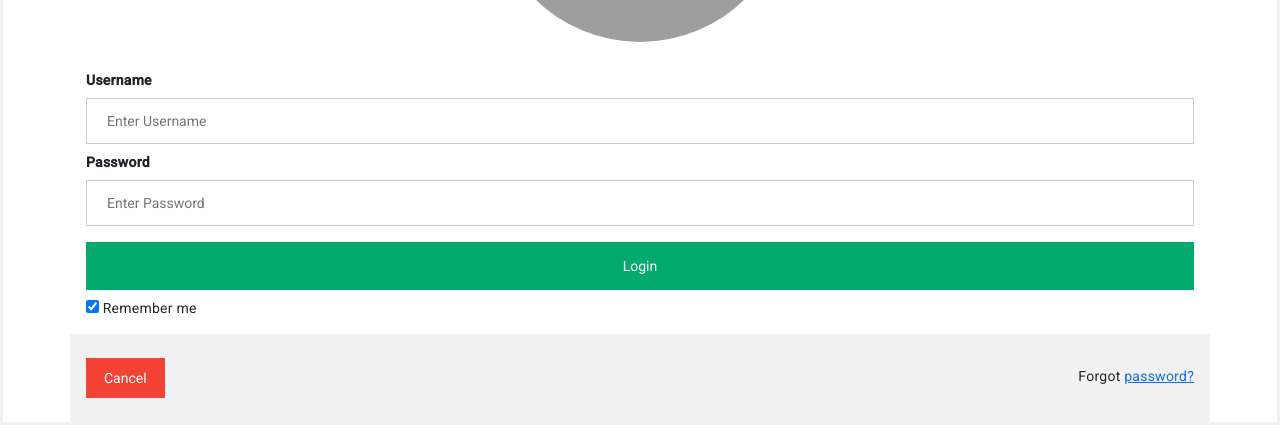
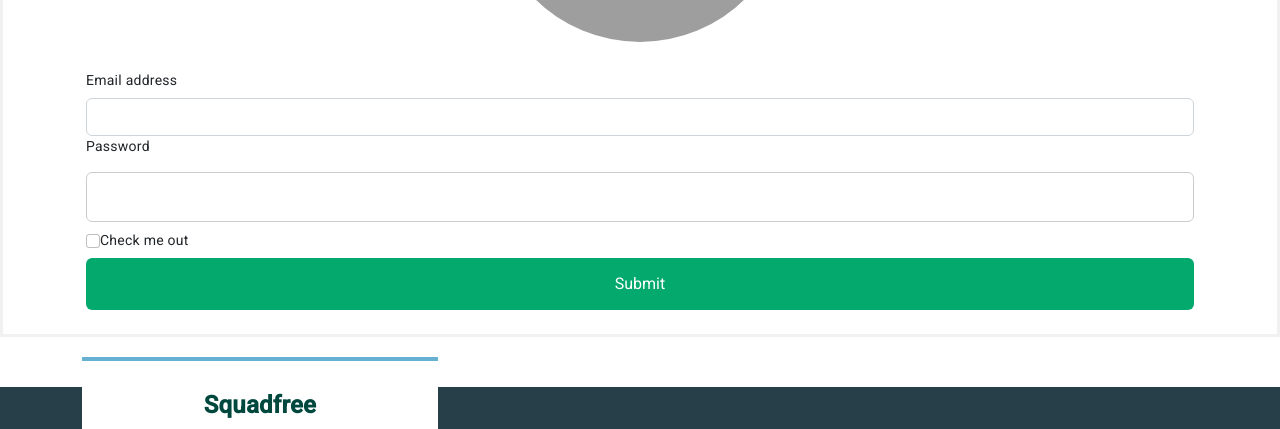
Before and after one commit to anhvt21134/lamangular, an Angular app: page /login in a window 1280 px wide. Shown: the part 371-800 px from the top of the page. Built offline with nearby package versions, Linux system fonts and the light colour scheme; grey boxes are pictures that could not be loaded.

Commit message:
cap_nhat_lai_login

```diff
--- a/src/app/pages/login/login.component.html
+++ b/src/app/pages/login/login.component.html
@@ -1,24 +1,19 @@
-<form action="action_page.php" method="post">
+<form class="form form-login" (ngSubmit)="onSubmit()">
     <div class="imgcontainer">
         <img src="https://tse1.mm.bing.net/th?id=OIP.SoOuxtPK4yNwRsScmAYGWgHaHa&pid=Api&rs=1&c=1&qlt=95&w=121&h=121"
             alt="Avatar" class="avatar">
     </div>
 
     <div class="container">
-        <label for="uname"><b>Username</b></label>
-        <input type="text" placeholder="Enter Username" name="uname" required>
+        <label for="username" class="form-label">Email address</label>
+        <input type="email" class="form-control" aria-describedby="emailHelp" id="username" name="username"
+            [(ngModel)]="credentials.username" required />
 
-        <label for="psw"><b>Password</b></label>
-        <input type="password" placeholder="Enter Password" name="psw" required>
-
-        <button type="submit">Login</button>
-        <label>
-            <input type="checkbox" checked="checked" name="remember"> Remember me
-        </label>
-    </div>
-
-    <div class="container" style="background-color:#f1f1f1">
-        <button type="button" class="cancelbtn">Cancel</button>
-        <span class="psw">Forgot <a href="#">password?</a></span>
+        <label for="password" class="form-label">Password</label>
+        <input type="password" class="form-control" id="password" name="password" [(ngModel)]="credentials.password"
+            required />
+        <input type="checkbox" class="form-check-input" id="exampleCheck1" />
+        <label class="form-check-label" for="exampleCheck1">Check me out</label>
+        <button type="submit" class="btn btn-primary">Submit</button>
     </div>
 </form>
--- a/src/app/pages/login/login.component.ts
+++ b/src/app/pages/login/login.component.ts
@@ -6,5 +6,13 @@ import { Component } from '@angular/core';
   styleUrls: ['./login.component.scss']
 })
 export class LoginComponent {
+  credentials = {
+    username: '',
+    password: '',
+  };
 
+  onSubmit() {
+    console.log('Login submitted:', this.credentials);
+    // Goi API
+  }
 }
--- a/src/app/pages/register/register.component.html
+++ b/src/app/pages/register/register.component.html
@@ -1,24 +1,19 @@
-<form action="action_page.php">
-    <div class="container">
-        <h1>Register</h1>
-        <p>Please fill in this form to create an account.</p>
-        <hr>
-
-        <label for="email"><b>Email</b></label>
-        <input type="text" placeholder="Enter Email" name="email" id="email" required>
-
-        <label for="psw"><b>Password</b></label>
-        <input type="password" placeholder="Enter Password" name="psw" id="psw" required>
-
-        <label for="psw-repeat"><b>Repeat Password</b></label>
-        <input type="password" placeholder="Repeat Password" name="psw-repeat" id="psw-repeat" required>
-        <hr>
-
-        <p>By creating an account you agree to our <a href="#">Terms & Privacy</a>.</p>
-        <button type="submit" class="registerbtn">Register</button>
+<h2>Register</h2>
+<form class="form form-register" (ngSubmit)="onSubmit()">
+    <div class="md-3">
+        <label for="username" class="form-label">Your Username:</label>
+        <input type="username" id="username" name="username" [(ngModel)]="user.username" required class="form-control"
+            aria-describedby="emailHelp" />
     </div>
-
-    <div class="container signin">
-        <p>Already have an account? <a href="#">Sign in</a>.</p>
+    <div class="md-3">
+        <label for="email" class="" form-label>Email:</label>
+        <input type="email" id="email" name="email" [(ngModel)]="user.email" required class="form-control"
+            aria-describedby="emailHelp" />
     </div>
+    <div class="md-3">
+        <label for="password" class="" form-label>Password:</label>
+        <input type="password" id="password" name="password" [(ngModel)]="user.password" required
+            class="form-control" />
+    </div>
+    <button class="btn btn-primary" type="submit">Register</button>
 </form>
--- a/src/app/pages/register/register.component.scss
+++ b/src/app/pages/register/register.component.scss
@@ -1,58 +1,12 @@
-* {
-    box-sizing: border-box
+.form-register {
+    width: 600px;
+
+    h1 {
+        text-align: center;
+    }
+
 }
 
-/* Add padding to containers */
-.container {
-    padding: 16px;
+button:hover {
+    background-color: aqua;
 }
-
-/* Full-width input fields */
-input[type=text],
-input[type=password] {
-    width: 100%;
-    padding: 15px;
-    margin: 5px 0 22px 0;
-    display: inline-block;
-    border: none;
-    background: #f1f1f1;
-}
-
-input[type=text]:focus,
-input[type=password]:focus {
-    background-color: #ddd;
-    outline: none;
-}
-
-/* Overwrite default styles of hr */
-hr {
-    border: 1px solid #f1f1f1;
-    margin-bottom: 25px;
-}
-
-/* Set a style for the submit/register button */
-.registerbtn {
-    background-color: #04AA6D;
-    color: white;
-    padding: 16px 20px;
-    margin: 8px 0;
-    border: none;
-    cursor: pointer;
-    width: 100%;
-    opacity: 0.9;
-}
-
-.registerbtn:hover {
-    opacity: 1;
-}
-
-/* Add a blue text color to links */
-a {
-    color: dodgerblue;
-}
-
-/* Set a grey background color and center the text of the "sign in" section */
-.signin {
-    background-color: #f1f1f1;
-    text-align: center;
-}
--- a/src/app/pages/register/register.component.ts
+++ b/src/app/pages/register/register.component.ts
@@ -6,5 +6,14 @@ import { Component } from '@angular/core';
   styleUrls: ['./register.component.scss']
 })
 export class RegisterComponent {
+  user = {
+    username: '',
+    email: '',
+    password: '',
+  };
 
+  onSubmit() {
+    console.log('Registration submitted:', this.user);
+    // Goi API
+  }
 }
```
